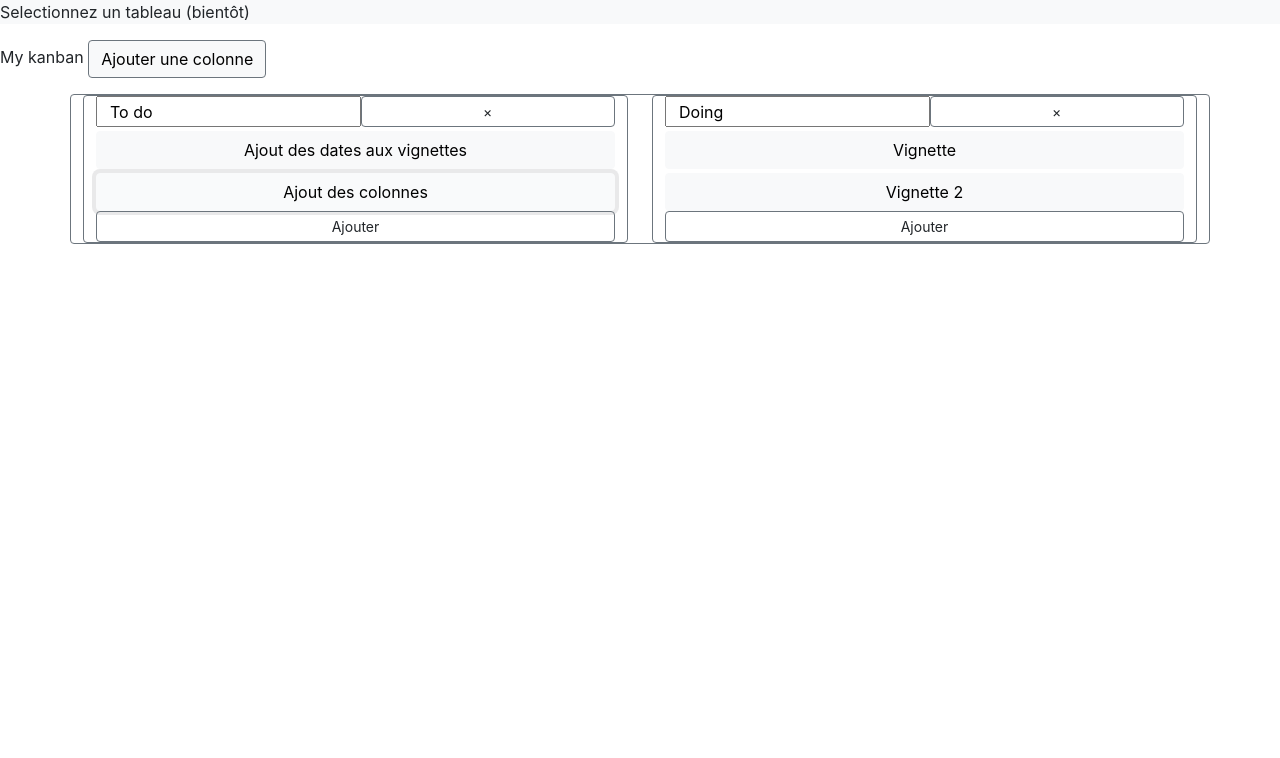
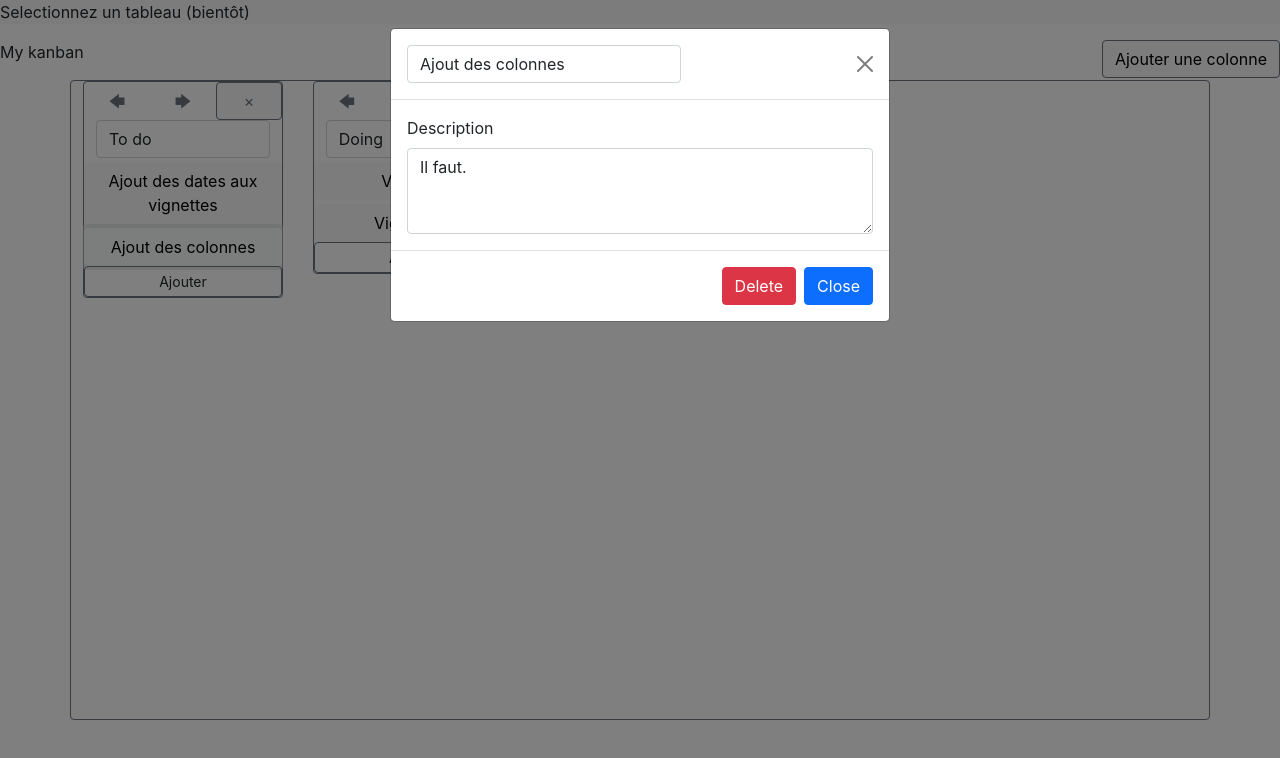
Before and after one commit to flo-bou/my-kanban, a React (Create React App) app: page / in a window 1280 px wide. Both pictures are taken after a click on the button "Ajout des colonnes". Shown: the top 758 px of the page. Built offline with nearby package versions, Linux system fonts and the light colour scheme.

Commit message:
adding buttons to change order of columns

```diff
--- a/public/index.html
+++ b/public/index.html
@@ -8,6 +8,8 @@
     <meta name="description" content="Web site created using create-react-app" />
     <link rel="manifest" href="%PUBLIC_URL%/manifest.json" />
     <link href="https://cdn.jsdelivr.net/npm/bootstrap@5.1.3/dist/css/bootstrap.min.css" rel="stylesheet" integrity="sha384-1BmE4kWBq78iYhFldvKuhfTAU6auU8tT94WrHftjDbrCEXSU1oBoqyl2QvZ6jIW3" crossorigin="anonymous">
+    <!-- Il faut que bootstrap.js se charge avant le rendu de React ? -->
+    <script src="https://cdn.jsdelivr.net/npm/bootstrap@5.1.3/dist/js/bootstrap.min.js" integrity="sha384-QJHtvGhmr9XOIpI6YVutG+2QOK9T+ZnN4kzFN1RtK3zEFEIsxhlmWl5/YESvpZ13" crossorigin="anonymous"></script>
     <!--
       Notice the use of %PUBLIC_URL% in the tags above.
       It will be replaced with the URL of the `public` folder during the build.
@@ -22,6 +24,5 @@
   <body>
     <noscript>You need to enable JavaScript to run this app.</noscript>
     <div id="root"></div>
-    <script src="https://cdn.jsdelivr.net/npm/bootstrap@5.1.3/dist/js/bootstrap.min.js" integrity="sha384-QJHtvGhmr9XOIpI6YVutG+2QOK9T+ZnN4kzFN1RtK3zEFEIsxhlmWl5/YESvpZ13" crossorigin="anonymous"></script>
   </body>
 </html>
--- a/src/component/Colonne/Colonne.css
+++ b/src/component/Colonne/Colonne.css
@@ -0,0 +1,5 @@
+.colonne{
+    width: 200px !important;
+    max-height: 78vh;
+    overflow-y: scroll;
+}
--- a/src/component/Colonne/Colonne.js
+++ b/src/component/Colonne/Colonne.js
@@ -1,4 +1,4 @@
-// import './Colonne.css';
+import './Colonne.css';
 import React from 'react';
 import Vignette from '../Vignette/Vignette';
 
@@ -7,7 +7,8 @@ class Colonne extends React.Component {
         super(props);
         this.getStickerElems = this.getStickerElems.bind(this);
         this.addStickerToState = this.addStickerToState.bind(this);
-        this.changeColumnName = this.changeColumnName.bind(this);
+        this.changeColumnTitle = this.changeColumnTitle.bind(this);
+        this.rmStickerFromState = this.rmStickerFromState.bind(this);
         this.state = this.props.dataColonne; // column object
     }
 
@@ -19,7 +20,7 @@ class Colonne extends React.Component {
     getStickerElems(){
         let stickers = this.state.colContent;
         // console.log('stickers data in getStickerElems (Colonne component) : ', stickers);
-        let elems = stickers.map((value) => <Vignette key={value.stickerId} rmVignette={this.rmVignetteFromState} dataVignette={value}></Vignette>);
+        let elems = stickers.map((value) => <Vignette key={value.stickerId} id={value.stickerId} rmSticker={this.rmStickerFromState} dataVignette={value}></Vignette>);
         return elems;
     }
 
@@ -33,29 +34,42 @@ class Colonne extends React.Component {
         this.setState({ "colContent": stickers });
     }
 
-    changeColumnName(){
+    changeColumnTitle(){
         // select input elem and read its value prop
-        let newName = document.getElementById(this.state.colId + 'Input').value;
-        this.setState({ "colTitle": newName }, function(){
-            console.log('Column object after changeColumnName (Colonne component) : ', this.state);
+        let newTitle = document.getElementById(this.state.colId + 'Input').value;
+        this.setState({ "colTitle": newTitle }, function(){
+            // console.log('Column object after changeColumnTitle (Colonne component) : ', this.state);
         });
     }
 
-    // rmSticker(){
-
-    // }
+    rmStickerFromState(stickerID) {
+        let stickers = this.state.colContent;
+        let newStickers = stickers.filter((value) => {
+            return value.stickerId!==stickerID;
+        });
+        // console.log('newStickers data in rmStickerFromState func (Colonne component) : ', newStickers);
+        this.setState({ "colContent": newStickers });
+    }
 
     render() {
         let stickers = this.getStickerElems()
 
         return (
-            <div className='colonne col'>
+            <div className='colonne'>
                 <div className="container border rounded border-secondary">
-                    <div className='row'>
-                        <input type='text' className='col' id={this.state.colId + 'Input'} defaultValue={this.state.colTitle} onChange={() =>{this.changeColumnName()}} maxLength="40" />
-                        <button type='button' onClick={() => {this.props.rmCol(this.state.colId)}} className='col btn btn-sm rounded  border-secondary' title='Suprimer cette colonne'>
+                    <div className="row">
+                        <button type='button' onClick={() => {this.props.changeColumnsOrder(this.state.colId, true)}} className='btn text-secondary col' title='Déplacer à gauche'>
+                            🡄
+                        </button>
+                        <button type='button' onClick={() => {this.props.changeColumnsOrder(this.state.colId, false)}} className='btn text-secondary col' title='Déplacer à droite'>
+                            🡆
+                        </button>
+                        <button type='button' onClick={() => {this.props.rmColumn(this.state.colId)}} className='btn rounded bg-light text-secondary border-secondary col' title='Suprimer cette colonne'>
                             &times;
                         </button>
+                    </div>
+                    <div>
+                        <input type='text' className='form-control' id={this.state.colId + 'Input'} defaultValue={this.state.colTitle} onBlur={() =>{this.changeColumnTitle()}} maxLength="40" />
                     </div>
                         {stickers}
                     <div className="row">
--- /dev/null
+++ b/src/component/Tableau/Tableau.css
@@ -0,0 +1,10 @@
+.tableau > .container {
+    height: 80vh;
+    overflow-x: scroll;
+}
+
+.tableau > .container > div {
+    display: grid;
+    grid-template-rows: auto;
+    grid-template-columns: auto auto auto auto auto auto auto auto auto auto auto auto auto auto auto auto auto auto auto auto auto auto auto auto;
+}
--- a/src/component/Tableau/Tableau.js
+++ b/src/component/Tableau/Tableau.js
@@ -1,4 +1,4 @@
-// import './Tableau.css';
+import './Tableau.css';
 import React from 'react';
 import Colonne from '../Colonne/Colonne';
 
@@ -8,6 +8,7 @@ class Tableau extends React.Component {
         this.getColumnElems = this.getColumnElems.bind(this);
         this.addColumnToState = this.addColumnToState.bind(this);
         this.rmColumnFromState = this.rmColumnFromState.bind(this);
+        this.changeColumnsOrder = this.changeColumnsOrder.bind(this);
         this.state = this.props.dataTableau; // board object
     }
 
@@ -19,7 +20,7 @@ class Tableau extends React.Component {
     getColumnElems(){
         let columns = this.state.boardContent;
         // console.log('colonnes data in getColumnElems func (Tableau component) : ', columns);
-        let elems = columns.map((value) => <Colonne key={value.colId} rmCol={this.rmColumnFromState} changeColName={this.changeColumnName} dataColonne={value}></Colonne>);
+        let elems = columns.map((value) => <Colonne key={value.colId} id={value.colId} rmColumn={this.rmColumnFromState} changeColName={this.changeColumnName} changeColumnsOrder={this.changeColumnsOrder} dataColonne={value}></Colonne>);
         return elems;
     }
 
@@ -38,8 +39,26 @@ class Tableau extends React.Component {
         let newColumns = columns.filter((value) => {
             return value.colId!==columnID;
         });
-        console.log('newColumns data in rmColumnFromState func (Tableau component) : ', newColumns);
+        // console.log('newColumns data in rmColumnFromState func (Tableau component) : ', newColumns);
         this.setState({ "boardContent": newColumns });
+    }
+
+    changeColumnsOrder(colId, isLeft){
+        let columns = this.state.boardContent;
+        let oldIndex = columns.findIndex((entry) => {
+            return entry['colId']===colId;
+        })
+        let columnToMove = columns[oldIndex];
+
+        if(isLeft && oldIndex!==0){ // moving to left
+            columns.splice(oldIndex, 1);
+            columns.splice(oldIndex - 1, 0, columnToMove);
+        } else if(!isLeft && columns.length!==oldIndex-1){ // moving to right
+            columns.splice(oldIndex, 1);
+            columns.splice(oldIndex + 1, 0, columnToMove);
+        }
+        this.setState({'boardContent': columns});
+        // je renvoie le nouveau tableau dans state (vais-je perdre des données ? surement : il va falloir faire remonter toutes les données dans tableau)
     }
 
     render() {
@@ -50,10 +69,10 @@ class Tableau extends React.Component {
                 <p>
                     {this.state.boardTitle}
                     &nbsp;
-                    <button type='button' onClick={() => {this.addColumnToState()}} className='btn btn-light rounded border-secondary'>Ajouter une colonne</button>
+                    <button type='button' onClick={() => {this.addColumnToState()}} className='btn btn-light rounded border-secondary float-end'>Ajouter une colonne</button>
                 </p>
                 <div className="container border rounded border-secondary">
-                    <div className="row">
+                    <div>
                         {columns}
                     </div>
                 </div>
--- a/src/component/Vignette/Vignette.js
+++ b/src/component/Vignette/Vignette.js
@@ -4,20 +4,64 @@ import React from 'react';
 class Vignette extends React.Component {
     constructor(props) {
         super(props);
-        this.handleChange = this.handleChange.bind(this);
+        this.changeStickerTitle = this.changeStickerTitle.bind(this);
+        this.changeStickerDescription = this.changeStickerDescription.bind(this);
         this.state = this.props.dataVignette; // sticker object
     }
 
-    handleChange() {
-        // this.setState({comment: 'Bonjour'}); // change state data
+    changeStickerTitle(){
+        // select input elem and read its value prop
+        let newTitle = document.getElementById(this.state.stickerId + 'Title').value;
+        this.setState({ "stickerTitle": newTitle }, function(){
+            console.log('Sticker object after changeStickerTitle (Sticker component) : ', this.state);
+        });
+    }
+
+    changeStickerDescription(){
+        // select input elem and read its value prop
+        let newDescription = document.getElementById(this.state.stickerId + 'Description').value;
+        this.setState({ "stickerDescription": newDescription }, function(){
+            console.log('Sticker object after changeStickerDescription (Sticker component) : ', this.state);
+        });
     }
 
     render() {
         return (
             <div className="row">
-                <button className='vignette btn btn-light col gy-1' type='button'>
+                <button className='vignette btn btn-light col gy-1' type='button' data-bs-toggle="modal" data-bs-target={'#' + this.state.stickerId + 'Modal'}>
                     {this.state.stickerTitle}
                 </button>
+
+                {/* Modal */}
+                <div className="modal fade" id={this.state.stickerId + 'Modal'} aria-labelledby={this.state.stickerId + 'Modal'} aria-hidden="true">
+                    <div className="modal-dialog">
+                        <div className="modal-content">
+
+                            <div className="modal-header">
+                                <h4 className="modal-title" id="exampleModalLabel">
+                                    <input type='text' className='form-control' id={this.state.stickerId + 'Title'} defaultValue={this.state.stickerTitle} onBlur={() =>{this.changeStickerTitle()}} maxLength="40" />
+                                </h4>
+                                <button type="button" className="btn-close" data-bs-dismiss="modal" aria-label="Close"></button>
+                            </div>
+
+                            <div className="modal-body">
+                                <label htmlFor={this.state.stickerId + 'Description'} className="form-label">
+                                    Description
+                                </label>
+                                <textarea className="form-control" id={this.state.stickerId + 'Description'} defaultValue={this.state.stickerDescription} onBlur={() =>{this.changeStickerDescription()}} rows="3"></textarea>
+                            </div>
+
+                            <div className="modal-footer">
+                                <button type="button" className="btn btn-danger float-start" onClick={() => {this.props.rmSticker(this.state.stickerId)}} data-bs-dismiss="modal">
+                                    Delete
+                                </button>
+                                <button type="button" className="btn btn-primary" data-bs-dismiss="modal">
+                                    Close
+                                </button>
+                            </div>
+                        </div>
+                    </div>
+                </div>
             </div>
         );
     }
--- a/src/seed.json
+++ b/src/seed.json
@@ -2,18 +2,15 @@
     {
         "boardTitle": "My kanban",
         "boardId": "jxwgc3",
-        "boardOrder": 0,
         "boardContent":[
             {
                 "colTitle": "To do",
-                "colId": "8r1f8o",
-                "colOrder": 0,
+                "colId": "8r1jho",
                 "colContent": [
                     {
                         "stickerTitle": "Ajout des dates aux vignettes",
                         "stickerDescription": "Il faut ajouter des dates aux vignettes",
-                        "stickerId": "8r1fd3",
-                        "stickerOrder": 0,
+                        "stickerId": "8r5yv",
                         "stickerStart": "format-date",
                         "stickerEnd": "format-date",
                         "stickerChecklist": [
@@ -30,8 +27,7 @@
                     {
                         "stickerTitle": "Ajout des colonnes",
                         "stickerDescription": "Il faut.",
-                        "stickerId": "sdff89",
-                        "stickerOrder": 1,
+                        "stickerId": "sdko89",
                         "stickerStart": "format-date",
                         "stickerEnd": "format-date",
                         "stickerChecklist": [
@@ -50,13 +46,11 @@
             {
                 "colTitle":"Doing",
                 "colId": "2sdf0d",
-                "colOrder": 1,
                 "colContent": [
                     {
                         "stickerTitle": "Vignette",
                         "stickerDescription": "Il faut ajouter des dates aux vignettes",
                         "stickerId": "094bfd",
-                        "stickerOrder": 0,
                         "stickerStart": "format-date",
                         "stickerEnd": "format-date",
                         "stickerChecklist": [
@@ -74,7 +68,6 @@
                         "stickerTitle": "Vignette 2",
                         "stickerDescription": "Il faut.",
                         "stickerId": "fsdq09",
-                        "stickerOrder": 1,
                         "stickerStart": "format-date",
                         "stickerEnd": "format-date",
                         "stickerChecklist": [
```
